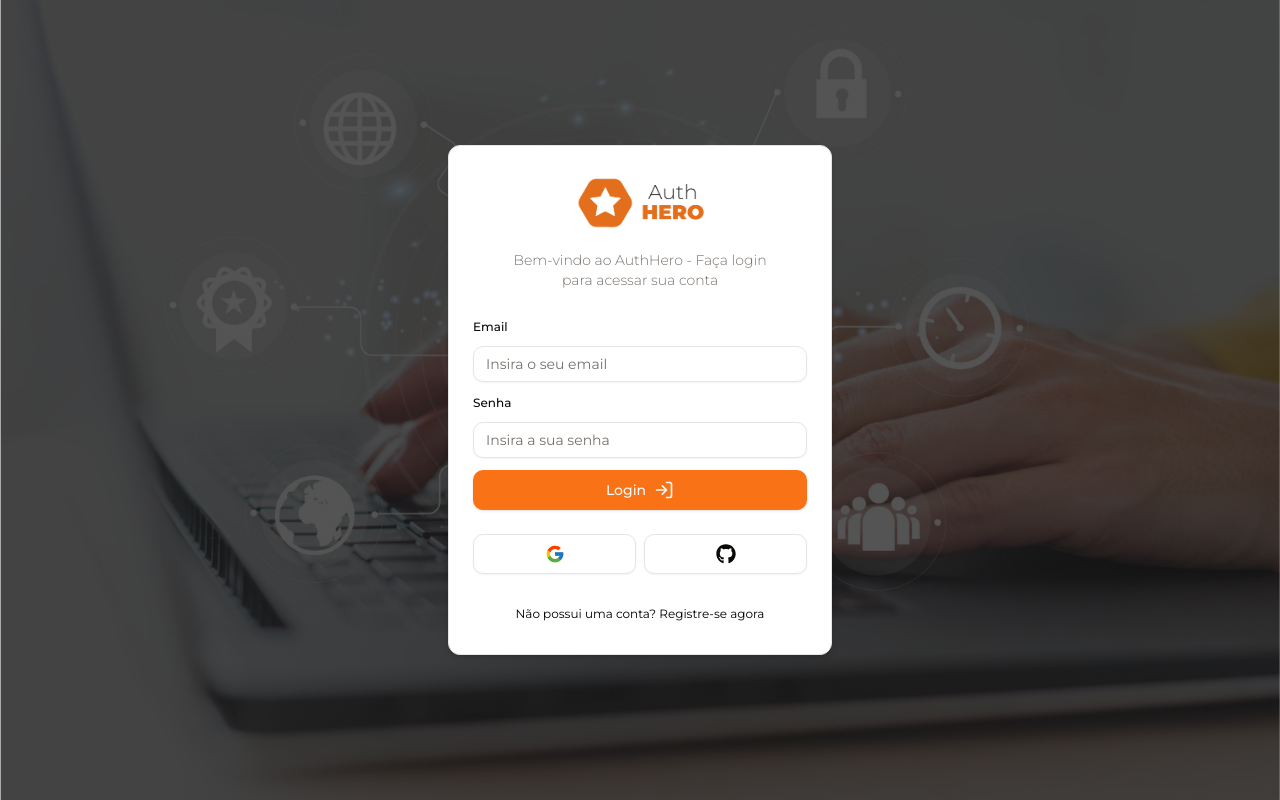
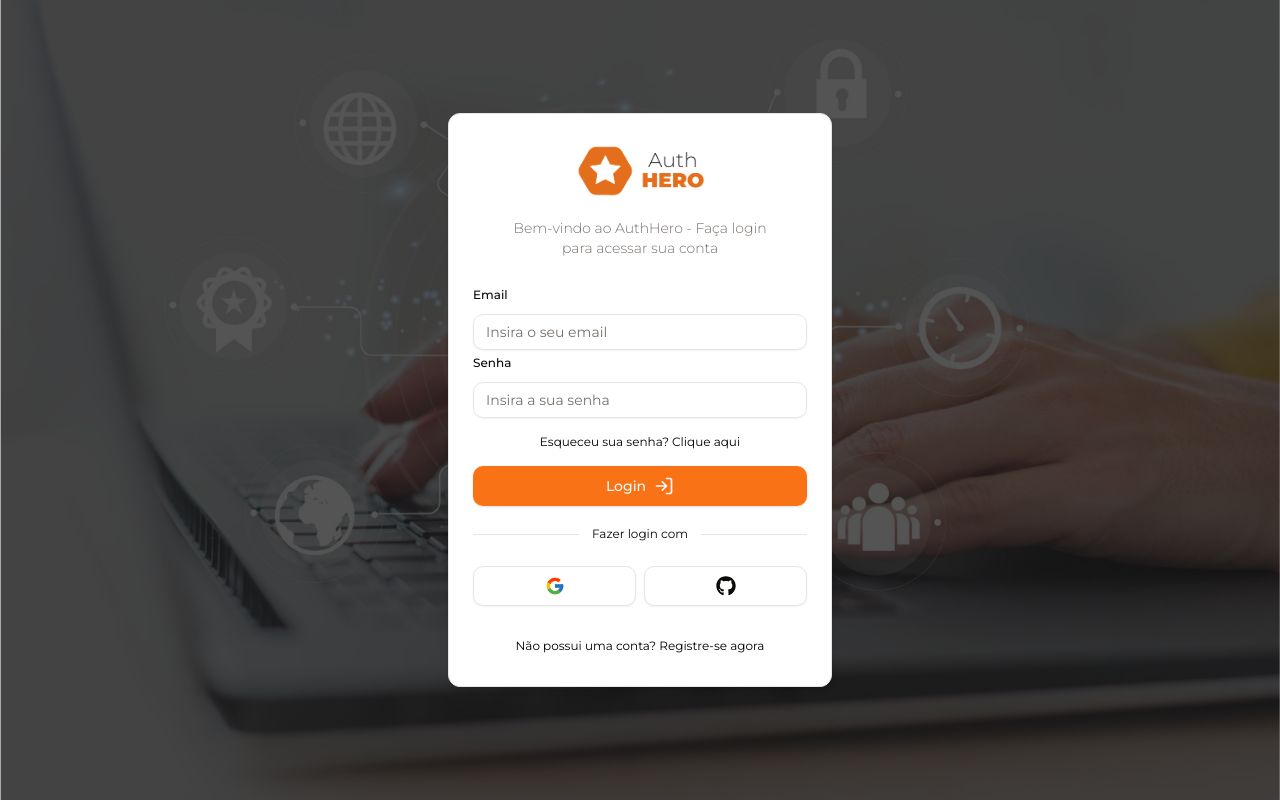
Before and after one commit to luffy0517/auth-hero, a Next.js app: page /auth/login in a window 1280 px wide. Built offline with nearby package versions, Linux system fonts and the light colour scheme; no server answers.

Commit message:
style: add message 'login with' and 'register with' to login and register forms

```diff
--- a/components/auth/login-form.tsx
+++ b/components/auth/login-form.tsx
@@ -21,6 +21,8 @@
 import { FormError } from "../form-error";
 import { FormSuccess } from "../form-success";
 import { login } from "@/actions/login";
+import Link from "next/link";
+import { Separator } from "../ui/separator";
 
 export const LoginForm = () => {
   const searchParams = useSearchParams();
@@ -62,8 +64,8 @@
       showSocial
     >
       <Form {...form}>
-        <form onSubmit={form.handleSubmit(onSubmit)} className="space-y-3">
-          <div className="space-y-2">
+        <form onSubmit={form.handleSubmit(onSubmit)} className="space-y-2">
+          <div>
             <FormField
               control={form.control}
               name="email"
@@ -99,6 +101,16 @@
                     />
                   </FormControl>
                   <FormMessage className="text-xs" />
+                  <Button
+                    size={"sm"}
+                    variant={"link"}
+                    asChild
+                    className="flex justify-center px-0 font-normal text-black"
+                  >
+                    <Link href="/auth/reset">
+                      Esqueceu sua senha? Clique aqui
+                    </Link>
+                  </Button>
                 </FormItem>
               )}
             />
@@ -116,6 +128,13 @@
             Login <FiLogIn className="ml-2" size={20} />
           </Button>
         </form>
+        <div className="flex items-center justify-center gap-2">
+          <Separator className="mt-5 flex flex-1" />
+          <p className="mt-5 flex flex-1 items-center justify-center whitespace-nowrap text-xs">
+            Fazer login com
+          </p>
+          <Separator className="mt-5 flex flex-1" />
+        </div>
       </Form>
     </CardWrapper>
   );
--- a/components/auth/register-form.tsx
+++ b/components/auth/register-form.tsx
@@ -58,7 +58,7 @@
     >
       <Form {...form}>
         <form onSubmit={form.handleSubmit(onSubmit)} className="space-y-3">
-          <div className="space-y-">
+          <div className="space-y-2">
             <FormField
               control={form.control}
               name="name"
@@ -130,6 +130,11 @@
             Registrar <TbUserPlus className="ml-2" size={20} />
           </Button>
         </form>
+        <div className="flex items-center justify-center gap-2">
+          <Separator className="mt-5 flex flex-1" />
+          <p className="mt-5 flex flex-1 text-xs whitespace-nowrap items-center justify-center">Registrar com</p>
+          <Separator className="mt-5 flex flex-1" />
+        </div>
       </Form>
     </CardWrapper>
   );
```
